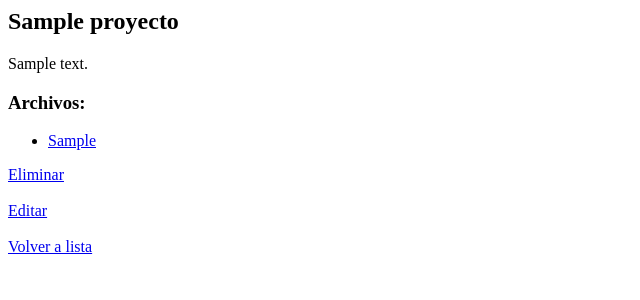
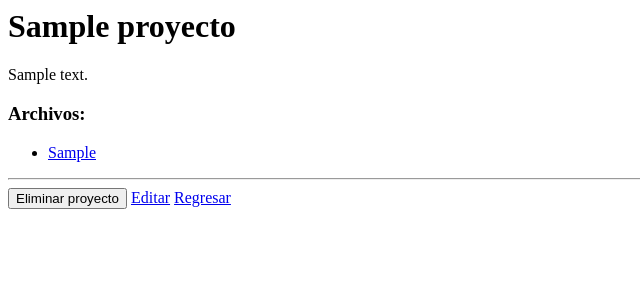
Before and after one commit to APaola30/portal_proyectos, a Django app: page /projects/1/ in a window 1280 px wide. Shown: the top 300 px of the page, without its empty margins (0-640 px from the left). Run offline with Django 5.2, Linux system fonts and the light colour scheme; tables that the repository leaves empty hold one stand-in row (values such as "Sample post").

Commit message:
Versión final: proyecto Django portal_proyectos

```diff
--- a/projects/templates/projects/proyecto_detail.html
+++ b/projects/templates/projects/proyecto_detail.html
@@ -1,6 +1,5 @@
-<h2>{{ proyecto.titulo }}</h2>
+<h1>{{ proyecto.titulo }}</h1>
 <p>{{ proyecto.descripcion }}</p>
-
 <h3>Archivos:</h3>
 <ul>
     {% for archivo in proyecto.archivos.all %}
@@ -9,10 +8,24 @@
     <li>No hay archivos.</li>
     {% endfor %}
 </ul>
-<a href="{% url 'proyecto_eliminar' proyecto.pk %}">Eliminar</a>
+<hr>
+<!-- Eliminar proyecto -->
+<form action="{% url 'proyecto_eliminar' proyecto.pk %}" method="post" style="display:inline;">
+    {% csrf_token %}
+    <button type="submit" class="btn btn-danger"
+        onclick="return confirm('¿Seguro que quieres eliminar este proyecto y todos sus archivos?');">
+        Eliminar proyecto
+    </button>
+</form>
+
+<!-- Botón editar -->
+<a href="{% url 'proyecto_editar' proyecto.pk %}" class="btn btn-primary">Editar</a>
+
+<!-- Botón regresar -->
+<a href="{% url 'proyecto_lista' %}" class="btn btn-secondary">Regresar</a>
+
+
+
+
 <br>
 <br>
-<a href="{% url 'proyecto_editar' proyecto.pk %}">Editar</a>
-<br>
-<br>
-<a href="{% url 'proyecto_lista' %}">Volver a lista</a>
--- a/projects/templates/projects/proyecto_form.html
+++ b/projects/templates/projects/proyecto_form.html
@@ -14,3 +14,5 @@
     <input type="file" name="archivos" multiple>
     <button type="submit">Guardar</button>
 </form>
+
+<a href="{% url 'proyecto_lista' %}" class="btn btn-secondary mt-3">Regresar</a>
--- a/projects/urls.py
+++ b/projects/urls.py
@@ -8,6 +8,7 @@ urlpatterns = [
     path('<int:pk>/', views.proyecto_detalle, name='proyecto_detalle'),
     path('<int:pk>/eliminar/', views.proyecto_eliminar, name='proyecto_eliminar'),
     path('<int:pk>/editar/', views.proyecto_editar, name='proyecto_editar'),
+    path('proyectos/<int:pk>/eliminar/', views.proyecto_eliminar, name='proyecto_eliminar'),
     path('archivo/<int:pk>/eliminar/', views.archivo_eliminar, name='archivo_eliminar'),
 
 ]
--- a/projects/views.py
+++ b/projects/views.py
@@ -48,8 +48,9 @@ def proyecto_eliminar(request, pk):
     proyecto = get_object_or_404(Proyecto, pk=pk)
     if request.method == "POST":
         proyecto.delete()
+
         return redirect('proyecto_lista')
-    return render(request, 'projects/proyecto_confirm_delete.html', {'proyecto': proyecto})
+    return redirect('proyecto_detalle', pk=pk)
 
 def proyecto_editar(request, pk):
     proyecto = get_object_or_404(Proyecto, pk=pk)
@@ -85,7 +86,8 @@ def proyecto_editar(request, pk):
 
     return render(request, 'projects/proyecto_editar.html', {
         'proyecto_form': proyecto_form,
-        'proyecto': proyecto
+        'proyecto': proyecto,
+        'archivos': proyecto.archivos.all()
     })
 
 
@@ -95,5 +97,6 @@ def archivo_eliminar(request, pk):
     archivo.delete()
     messages.success(request, "Archivo eliminado correctamente.")
     return redirect('proyecto_editar', pk=proyecto_pk)
+
 def home(request):
     return render(request, 'projects/home.html')
```
Also changed, not shown: projects/templates/projects/base.html (+14 -0 lines), projects/templates/projects/crear_proyecto.html (deleted, +0 -7 lines), projects/templates/projects/proyecto_confirm_delete.html (deleted, +0 -7 lines), projects/templates/projects/proyecto_editar.html (line endings or trailing spaces).
